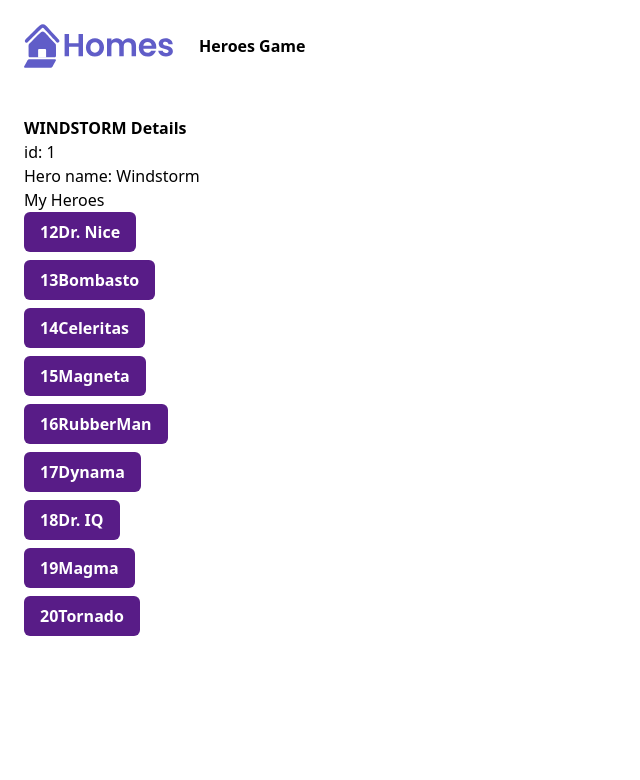
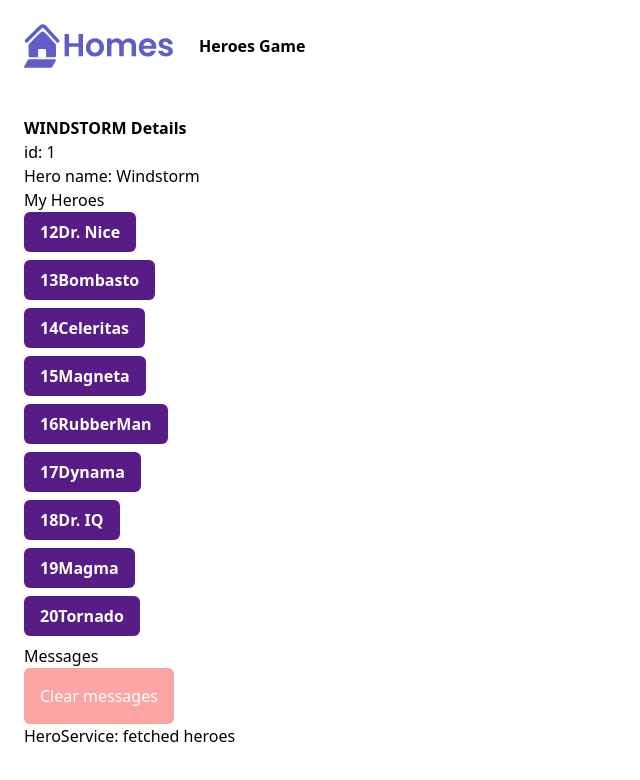
Before and after one commit to LeToyek/basic-angular, an Angular app: page /heroes in a window 1280 px wide. Shown: the top 780 px of the page, without its empty margins (0-640 px from the left). Built offline with nearby package versions, Linux system fonts and the light colour scheme.

Commit message:
feat: add heroes services

```diff
--- /dev/null
+++ b/src/app/domain/services/hero.service.ts
@@ -0,0 +1,23 @@
+import { Injectable } from '@angular/core';
+import { Hero } from '../model/hero';
+import { HEROES } from '../repositories/mock-heroes';
+import { Observable, of } from 'rxjs';
+import { MessageService } from './message.service';
+
+@Injectable({
+  providedIn: 'root'
+})
+export class HeroService {
+  constructor(private messageService: MessageService) { }
+
+  getHeroes(): Observable<Hero[]> {
+    const heroes = of(HEROES)
+    this.messageService.add('HeroService: fetched heroes');
+    return heroes;
+  }
+
+  addRandomHeroes(): void {
+    const randomHero = HEROES[Math.floor(Math.random() * HEROES.length)];
+    HEROES.push(randomHero);
+  }
+}
--- /dev/null
+++ b/src/app/domain/services/message.service.ts
@@ -0,0 +1,16 @@
+import { Injectable } from '@angular/core';
+
+@Injectable({
+  providedIn: 'root'
+})
+export class MessageService {
+  messages: string[] = [];
+
+  add(message:string){
+    this.messages.push(message);
+  }
+
+  clear(){
+    this.messages = [];
+  }
+}
--- a/src/app/presentation/heroes/heroes.component.html
+++ b/src/app/presentation/heroes/heroes.component.html
@@ -1,19 +1,24 @@
-<h2 class="font-bold">{{hero.name | uppercase}} Details</h2>
-<div><span>id: </span>{{hero.id}}</div>
+<h2 class="font-bold">{{ hero.name | uppercase }} Details</h2>
+<div><span>id: </span>{{ hero.id }}</div>
 <div>
   <label for="name">Hero name: </label>
-  <input id="name" [(ngModel)]="hero.name" placeholder="name">
+  <input id="name" [(ngModel)]="hero.name" placeholder="name" />
 </div>
 <h2>My Heroes</h2>
 <ul class="heroes">
   <!-- <h2>Selected Hero : {{selectedHero?.name ?? "none"}}</h2> -->
   <li *ngFor="let hero of heroes">
-    <button (click)="onSelect(hero)"  class="{{selectedHero === hero? 'bg-purple-400' : 'bg-purple-900'}} px-4 py-2 mb-2 text-white font-bold rounded-md">
-      <span class="badge">{{hero.id}}</span>
-      <span class="name">{{hero.name}}</span>
+    <button
+      (click)="onSelect(hero)"
+      class="{{
+        selectedHero === hero ? 'bg-purple-400' : 'bg-purple-900'
+      }} px-4 py-2 mb-2 text-white font-bold rounded-md"
+    >
+      <span class="badge">{{ hero.id }}</span>
+      <span class="name">{{ hero.name }}</span>
     </button>
   </li>
-
 </ul>
 
 <app-hero-detail [hero]="selectedHero"></app-hero-detail>
+<app-messages></app-messages>
--- a/src/app/presentation/heroes/heroes.component.ts
+++ b/src/app/presentation/heroes/heroes.component.ts
@@ -1,25 +1,39 @@
-import { Component } from '@angular/core';
+import { Component, OnInit } from '@angular/core';
 import { Hero } from '../../domain/model/hero';
 import { CommonModule } from '@angular/common';
 import { FormsModule } from '@angular/forms';
 import { HEROES } from '../../domain/repositories/mock-heroes';
 import { HeroDetailComponent } from './hero-detail/hero-detail.component';
+import { HeroService } from '../../domain/services/hero.service';
+import { MessagesComponent } from './messages/messages.component';
+import { MessageService } from '../../domain/services/message.service';
 
 @Component({
   selector: 'app-heroes',
   standalone: true,
-  imports: [CommonModule,FormsModule,HeroDetailComponent],
+  imports: [CommonModule,FormsModule,HeroDetailComponent,MessagesComponent],
   templateUrl: './heroes.component.html',
 })
-export class HeroesComponent {
+export class HeroesComponent implements OnInit {
   hero: Hero = {
     id: 1,
     name: 'Windstorm',
   }
-  heroes: Hero[] = HEROES
+  heroes: Hero[] = [];
   selectedHero?: Hero;
+
+  constructor(private heroService: HeroService, private messageService: MessageService) { }
+
+  getHeroes(): void {
+    this.heroService.getHeroes().subscribe(heroes => this.heroes = heroes);
+  }
+
+  ngOnInit() {
+    this.getHeroes();
+  }
 
   onSelect(hero:Hero){
     this.selectedHero = hero;
+    this.messageService.add(`HeroesComponent: Selected hero id=${hero.id}`);
   }
 }
--- /dev/null
+++ b/src/app/presentation/heroes/messages/messages.component.html
@@ -0,0 +1,8 @@
+<div *ngIf="messageService.messages.length">
+
+  <h2>Messages</h2>
+  <button type="button" class="bg-red-300 p-4 rounded-md text-white"
+          (click)="messageService.clear()">Clear messages</button>
+  <div *ngFor='let message of messageService.messages'> {{message}} </div>
+
+</div>
```
Also changed, not shown: src/app/presentation/heroes/messages/messages.component.ts (added, +13 -0 lines).
